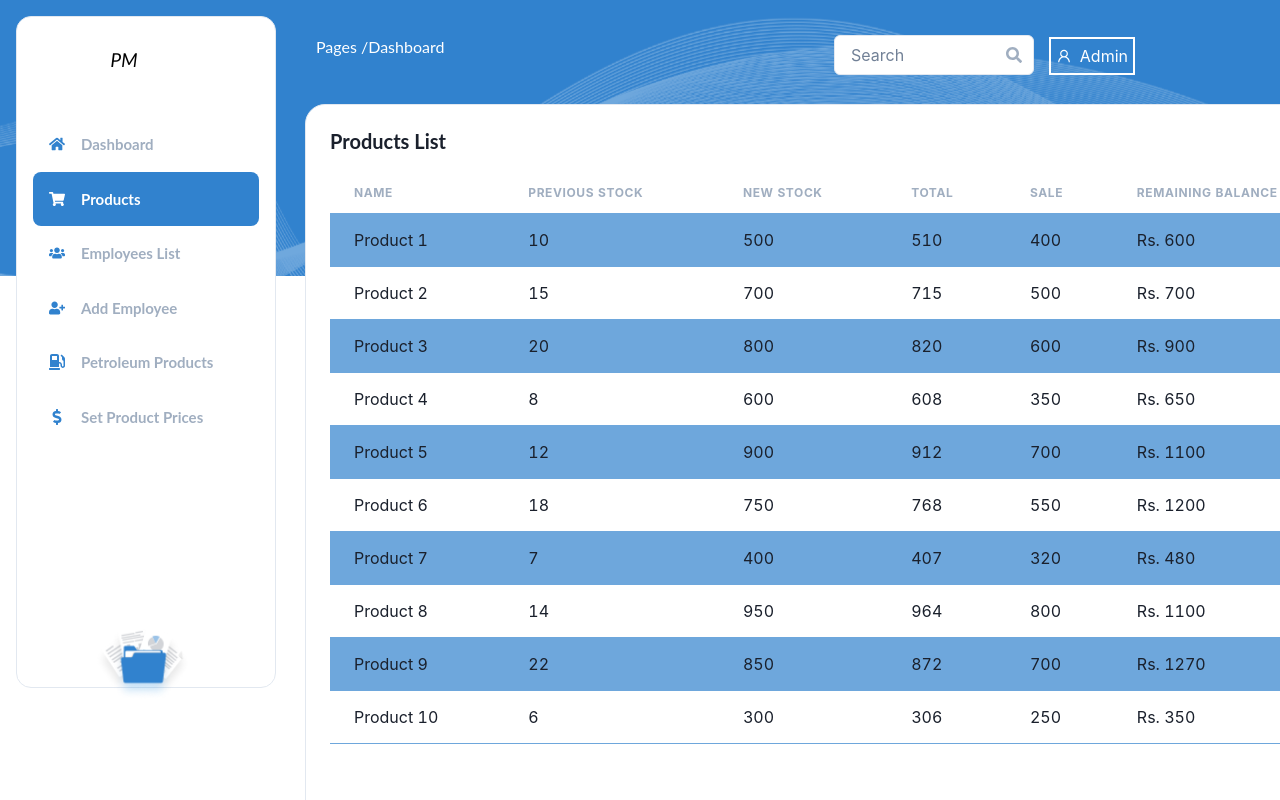
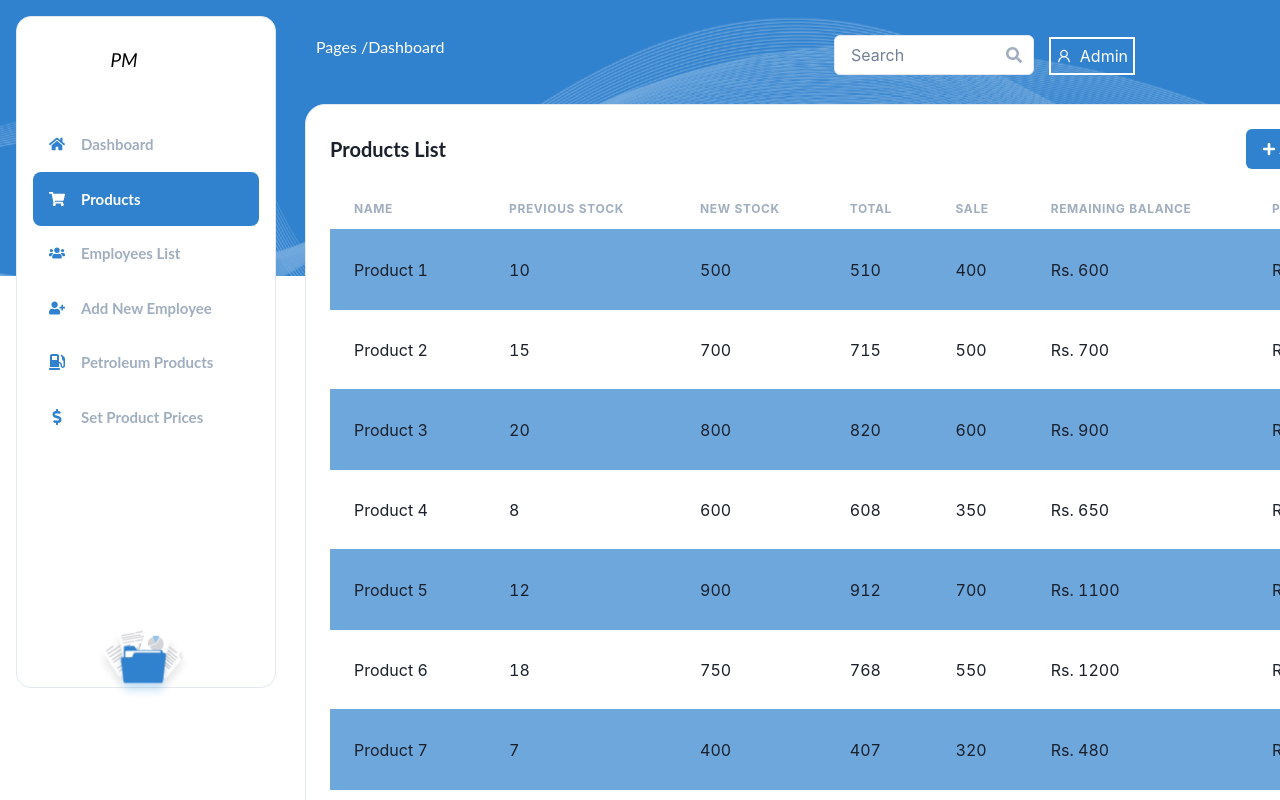
Before and after one commit to UsamaGhazan/Petrol-Pump-Management-System, a React (Create React App) app in the folder frontend/: page /products in a window 1280 px wide. Shown: the top 800 px of the page. Built offline with nearby package versions, Linux system fonts and the light colour scheme.

Commit message:
New funcitonalities

```diff
--- a/frontend/src/Components/Dashboard Components/SidebarContent.js
+++ b/frontend/src/Components/Dashboard Components/SidebarContent.js
@@ -36,9 +36,9 @@ const LinkItems = [
   { name: 'Dashboard', icon: FaHome, to: '/' },
   { name: 'Products', icon: FaShoppingCart, to: '/products' },
   { name: 'Employees List', icon: FaUsers, to: '/employees' },
-  { name: 'Add Employee', icon: FaUserPlus, to: '/addEmployee' },
-  { name: 'Petroleum Products', icon: FaGasPump, to: '/addEmployee' },
-  { name: 'Set Product Prices', icon: FaDollarSign, to: '/addEmployee' },
+  { name: 'Add New Employee', icon: FaUserPlus, to: '/addEmployee' },
+  { name: 'Petroleum Products', icon: FaGasPump, to: '/petroleumProducts' },
+  { name: 'Set Product Prices', icon: FaDollarSign, to: '/setPrices' },
 ];
 
 const SidebarContent = () => {
--- a/frontend/src/Screens/ProductsScreen.js
+++ b/frontend/src/Screens/ProductsScreen.js
@@ -7,6 +7,7 @@ import {
   HStack,
   Heading,
   Icon,
+  Input,
   Menu,
   MenuButton,
   Table,
@@ -17,85 +18,119 @@ import {
   Tr,
   VStack,
 } from '@chakra-ui/react';
-import React from 'react';
-import { FaEdit } from 'react-icons/fa'; // Import the FaEdit icon
+import React, { useState } from 'react';
+import { FaCheck, FaEdit, FaPlus, FaTimes } from 'react-icons/fa'; // Import the FaEdit icon
 import SearchBar from '../Components/SearchBar';
 import { AiOutlineUser } from 'react-icons/ai';
 
 const products = [
   {
+    _id: '1',
     name: 'Product 1',
     previousStock: 10,
     newStock: 500,
     sale: 400,
     remainingBalance: 600,
+    price: 100,
   },
   {
+    _id: '2',
     name: 'Product 2',
     previousStock: 15,
     newStock: 700,
     sale: 500,
     remainingBalance: 700,
+    price: 200,
   },
   {
+    _id: '3',
     name: 'Product 3',
     previousStock: 20,
     newStock: 800,
     sale: 600,
     remainingBalance: 900,
+    price: 150,
   },
   {
+    _id: '4',
     name: 'Product 4',
     previousStock: 8,
     newStock: 600,
     sale: 350,
     remainingBalance: 650,
+    price: 300,
   },
   {
+    _id: '5',
     name: 'Product 5',
     previousStock: 12,
     newStock: 900,
     sale: 700,
     remainingBalance: 1100,
+    price: 250,
   },
   {
+    _id: '6',
     name: 'Product 6',
     previousStock: 18,
     newStock: 750,
     sale: 550,
     remainingBalance: 1200,
+    price: 180,
   },
   {
+    _id: '7',
     name: 'Product 7',
     previousStock: 7,
     newStock: 400,
     sale: 320,
     remainingBalance: 480,
+    price: 210,
   },
   {
+    _id: '8',
     name: 'Product 8',
     previousStock: 14,
     newStock: 950,
     sale: 800,
     remainingBalance: 1100,
+    price: 280,
   },
   {
+    _id: '9',
     name: 'Product 9',
     previousStock: 22,
     newStock: 850,
     sale: 700,
     remainingBalance: 1270,
+    price: 170,
   },
   {
+    _id: '10',
     name: 'Product 10',
     previousStock: 6,
     newStock: 300,
     sale: 250,
     remainingBalance: 350,
+    price: 350,
   },
 ];
 
 const ProductsScreen = () => {
+  const [editMode, setEditMode] = useState(false);
+  const [editId, setEditId] = useState(null);
+
+  const handleEdit = id => {
+    setEditMode(true);
+    setEditId(id);
+  };
+
+  const handleCancel = () => {
+    setEditMode(false);
+  };
+  const handleSubmit = () => {
+    console.log('handle submit');
+  };
   return (
     <Box>
       <SearchBar />
@@ -111,9 +146,22 @@ const ProductsScreen = () => {
         borderRadius={'20px'}
       >
         <Box padding={'24px'}>
-          <Heading fontSize={'20px'} fontWeight={700} fontFamily={'lato'}>
-            Products List
-          </Heading>
+          <HStack spacing={'800px'}>
+            <Heading fontSize={'20px'} fontWeight={700} fontFamily={'lato'}>
+              Products List
+            </Heading>
+
+            <Button
+              bg={'#3182ce'}
+              color={'white'}
+              _hover={{ bg: '#2D75B7' }}
+              _active={{ bg: '#2D75B7' }}
+            >
+              {' '}
+              <Icon as={FaPlus} fontSize={'14px'} />
+              <Box p={'3px'}> Add New Product</Box>
+            </Button>
+          </HStack>
           <Table variant="striped" colorScheme="customColorScheme" mt={'20px'}>
             <Thead>
               <Tr>
@@ -123,28 +171,103 @@ const ProductsScreen = () => {
                 <Th color={'#A0AEC0'}>Total</Th>
                 <Th color={'#A0AEC0'}>Sale</Th>
                 <Th color={'#A0AEC0'}>Remaining Balance</Th>
+                <Th color={'#A0AEC0'}>Price</Th>
                 <Th color={'#A0AEC0'}>Edit</Th>
               </Tr>
             </Thead>
             <Tbody>
               {products.map((item, index) => (
                 <>
-                  <Tr key={index}>
+                  <Tr key={index} height={'80px'}>
                     <Td>
-                      <HStack spacing={'20px'}>
-                        <VStack align={'flex-start'}>
-                          <div>{item.name}</div>
-                        </VStack>
-                      </HStack>
+                      {editMode && editId === item._id ? (
+                        <Input
+                          size={'sm'}
+                          width={item.name.length * 8 + 'px'} // Adjust the width based on content
+                          value={item.name}
+                        />
+                      ) : (
+                        <div>{item.name}</div>
+                      )}
                     </Td>
 
-                    <Td>{item.previousStock}</Td>
-                    <Td>{item.newStock}</Td>
+                    <Td>
+                      {' '}
+                      {editMode && editId === item._id ? (
+                        <Input
+                          size={'sm'}
+                          width={item.name.length * 8 + 'px'}
+                          value={item.previousStock}
+                        />
+                      ) : (
+                        <div>{item.previousStock}</div>
+                      )}
+                    </Td>
+                    <Td>
+                      {' '}
+                      {editMode && editId === item._id ? (
+                        <Input
+                          size={'sm'}
+                          width={item.name.length * 8 + 'px'}
+                          value={item.newStock}
+                        />
+                      ) : (
+                        <div>{item.newStock}</div>
+                      )}
+                    </Td>
                     <Td>{item.previousStock + item.newStock}</Td>
-                    <Td>{item.sale}</Td>
-                    <Td>Rs. {item.remainingBalance}</Td>
                     <Td>
-                      <FaEdit />{' '}
+                      {' '}
+                      {editMode && editId === item._id ? (
+                        <Input
+                          size={'sm'}
+                          width={item.name.length * 8 + 'px'}
+                          value={item.sale}
+                        />
+                      ) : (
+                        <div>{item.sale}</div>
+                      )}
+                    </Td>
+                    <Td>
+                      {' '}
+                      {editMode && editId === item._id ? (
+                        <Input
+                          size={'sm'}
+                          width={item.name.length * 8 + 'px'}
+                          value={item.remainingBalance}
+                        />
+                      ) : (
+                        <div>Rs. {item.remainingBalance}</div>
+                      )}
+                    </Td>
+                    <Td>
+                      {' '}
+                      {editMode && editId === item._id ? (
+                        <Input
+                          size={'sm'}
+                          width={item.name.length * 8 + 'px'}
+                          value={item.price}
+                        />
+                      ) : (
+                        <div>Rs. {item.price}</div>
+                      )}
+                    </Td>
+                    <Td>
+                      {editMode && editId === item._id ? (
+                        <HStack>
+                          <FaTimes
+                            color="red"
+                            _hover={{ cursor: 'pointer' }}
+                            onClick={handleCancel}
+                          />
+                          <FaCheck color="green" onClick={handleSubmit} />
+                        </HStack>
+                      ) : (
+                        <FaEdit
+                          _hover={{ cursor: 'pointer !important' }}
+                          onClick={() => handleEdit(item._id)}
+                        />
+                      )}
                     </Td>
                   </Tr>
                 </>
--- a/frontend/src/index.js
+++ b/frontend/src/index.js
@@ -8,6 +8,7 @@ import { ChakraProvider } from '@chakra-ui/react';
 import theme from './theme';
 import { store } from './store';
 import { Provider } from 'react-redux';
+import './index.css';
 const container = document.getElementById('root');
 const root = ReactDOM.createRoot(container);
 
```
Also changed, not shown: frontend/src/index.css (added).
